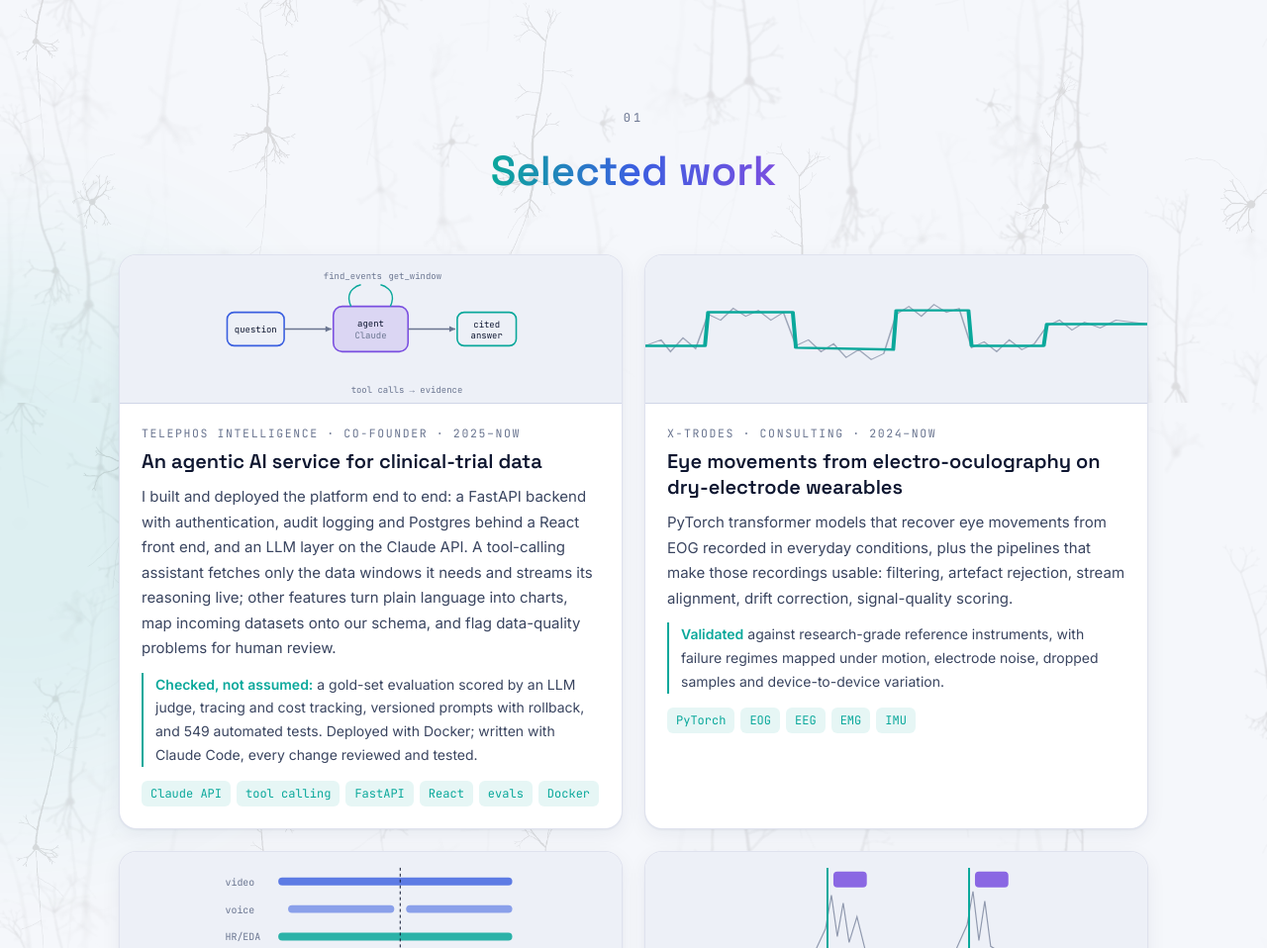
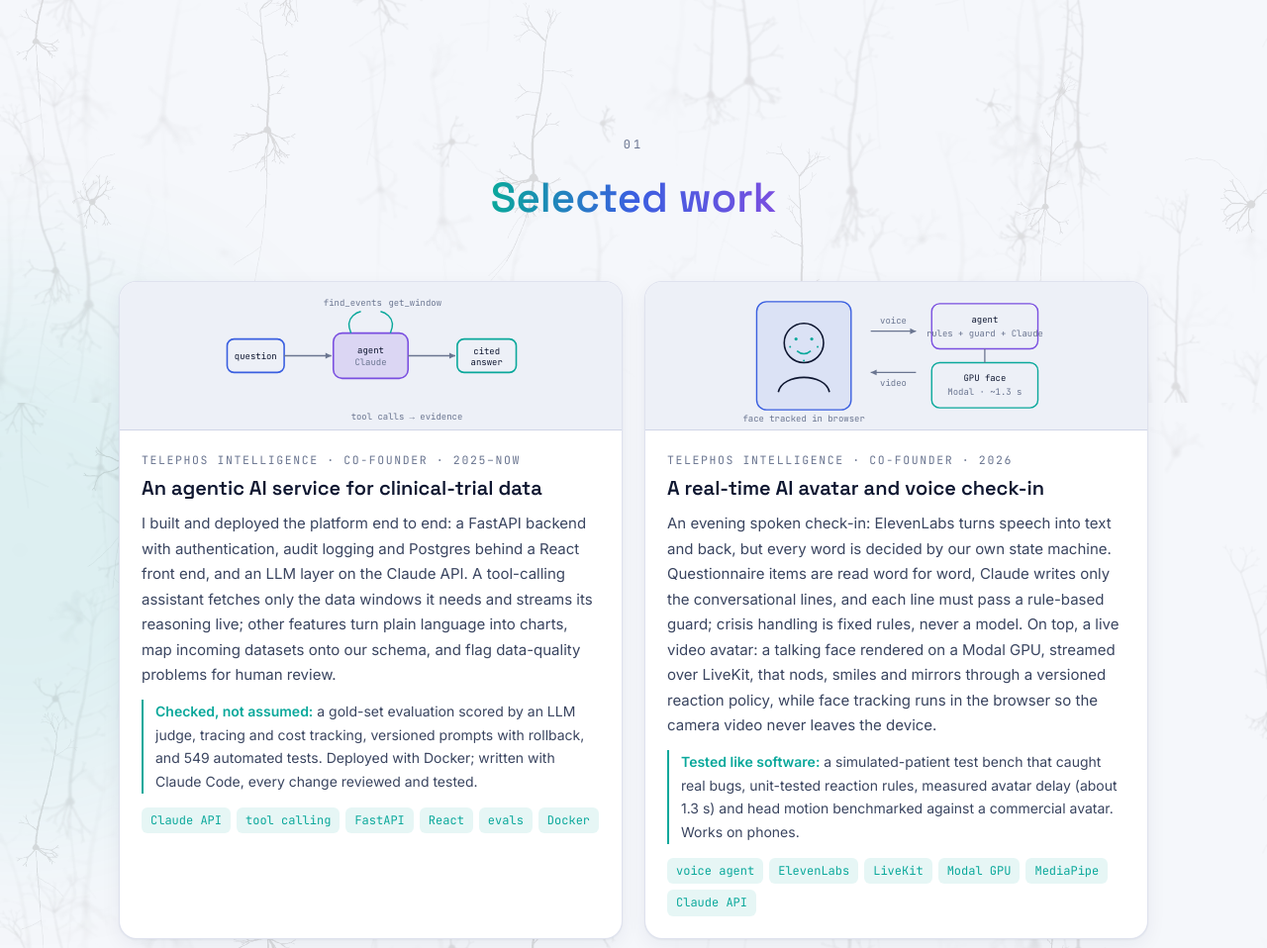
Before and after one commit to DanieleRe/DanieleRe.github.io, a plain HTML site: page index.html in a window 1280 px wide. Shown: the part 1222-2180 px from the top of the page at 99% size. Drawn offline with Linux system fonts and the light colour scheme.

Commit message:
Portfolio: add the voice check-in agent and real-time AI avatar
Co-Authored-By: Claude Opus 5.5 <noreply@anthropic.com>

```diff
--- a/index.html
+++ b/index.html
@@ -152,7 +152,7 @@
 
   /* work */
   .projects { display: grid; gap: 22px; }
-  @media (min-width: 820px) { .projects { grid-template-columns: 1fr 1fr; } }
+  @media (min-width: 820px) { .projects { grid-template-columns: 1fr 1fr; } .projects > .proj:last-child:nth-child(odd) { grid-column: 1 / -1; } }
   .proj { border: 1px solid var(--border); border-radius: 18px; overflow: hidden; background: var(--panel); transition: transform .25s, border-color .25s; display: flex; flex-direction: column; }
   .proj:hover { transform: translateY(-4px); border-color: color-mix(in srgb, var(--c1) 45%, var(--border)); }
   .proj .viz { height: 150px; background: var(--bg-2); border-bottom: 1px solid var(--border); }
@@ -257,7 +257,7 @@
         <p class="org">ML Consultant, X-trodes · Co-founder, Telephos Intelligence</p>
         <p>From modelling binocular vision for a humanoid robot to decoding eye movements from electrodes on the face, my path has followed one question: <span class="motto">how do you turn a weak, noisy signal from the body into a measurement you can trust?</span></p>
         <p>I trained as a <b>biomedical and neuro-engineer</b> at the <b>University of Genoa</b>, then did a <b>PhD in cognitive neuroscience</b> at the <b>Hebrew University of Jerusalem</b>, showing that attention samples the visual world rhythmically.</p>
-        <p>As a postdoc at <b>Tel Aviv University</b> I built real-time closed-loop systems on wearable EMG and accelerometer streams and planned non-invasive retinal stimulation. Since then I've worked on wearable biosignal ML as a consultant to <b>X-trodes</b> and co-founded <b>Telephos</b>, where I built a multimodal capture platform for health measurement and the agentic AI service that analyses its data, from the FastAPI backend to deployment.</p>
+        <p>As a postdoc at <b>Tel Aviv University</b> I built real-time closed-loop systems on wearable EMG and accelerometer streams and planned non-invasive retinal stimulation. Since then I've worked on wearable biosignal ML as a consultant to <b>X-trodes</b> and co-founded <b>Telephos</b>, where I built a multimodal capture platform for health measurement and the agentic AI service that analyses its data, from the FastAPI backend to deployment, plus a voice check-in agent and a real-time AI avatar.</p>
         <p>Across all of it the loop is the same: design how the data is collected, understand the noise, build the model, and validate it against something trustworthy, including reporting what doesn't work.</p>
         <div class="stats">
           <div><b data-count="10">10</b><span>Publications</span></div>
@@ -305,6 +305,31 @@
           <p>I built and deployed the platform end to end: a FastAPI backend with authentication, audit logging and Postgres behind a React front end, and an LLM layer on the Claude API. A tool-calling assistant fetches only the data windows it needs and streams its reasoning live; other features turn plain language into charts, map incoming datasets onto our schema, and flag data-quality problems for human review.</p>
           <p class="val-line"><b>Checked, not assumed:</b> a gold-set evaluation scored by an LLM judge, tracing and cost tracking, versioned prompts with rollback, and 549 automated tests. Deployed with Docker; written with Claude Code, every change reviewed and tested.</p>
           <div class="tags"><span>Claude API</span><span>tool calling</span><span>FastAPI</span><span>React</span><span>evals</span><span>Docker</span></div>
+        </div>
+      </article>
+
+      <article class="proj reveal">
+        <div class="viz"><svg viewBox="0 0 320 150" aria-hidden="true">
+          <g font-family="JetBrains Mono, monospace" font-size="9" fill="var(--muted)">
+            <rect x="18" y="20" width="96" height="110" rx="10" fill="color-mix(in srgb, var(--c2) 10%, transparent)" stroke="var(--c2)" stroke-width="1.4"/>
+            <circle cx="66" cy="62" r="20" fill="none" stroke="var(--head)" stroke-width="1.6"/><path d="M40 112 C44 92 88 92 92 112" fill="none" stroke="var(--head)" stroke-width="1.6"/>
+            <path d="M59 70 Q66 76 73 70" fill="none" stroke="var(--c1)" stroke-width="1.6"/>
+            <g fill="var(--c1)"><circle cx="58" cy="58" r="1.6"/><circle cx="74" cy="58" r="1.6"/><circle cx="52" cy="66" r="1"/><circle cx="80" cy="66" r="1"/><circle cx="66" cy="80" r="1"/></g>
+            <text x="66" y="142" text-anchor="middle">face tracked in browser</text>
+            <path d="M134 50 h46" stroke="var(--muted)" stroke-width="1.3"/><path d="M180 50 l-6 -3 v6z"/>
+            <path d="M180 92 h-46" stroke="var(--muted)" stroke-width="1.3"/><path d="M134 92 l6 -3 v6z"/>
+            <text x="157" y="42" text-anchor="middle">voice</text><text x="157" y="106" text-anchor="middle">video</text>
+            <rect x="196" y="22" width="108" height="46" rx="8" fill="none" stroke="var(--c3)" stroke-width="1.4"/><text x="250" y="41" text-anchor="middle" fill="var(--head)">agent</text><text x="250" y="55" text-anchor="middle">rules + guard + Claude</text>
+            <rect x="196" y="82" width="108" height="46" rx="8" fill="none" stroke="var(--c1)" stroke-width="1.4"/><text x="250" y="101" text-anchor="middle" fill="var(--head)">GPU face</text><text x="250" y="115" text-anchor="middle">Modal · ~1.3 s</text>
+            <path d="M250 68 v14" stroke="var(--muted)" stroke-width="1.3"/>
+          </g>
+        </svg></div>
+        <div class="body">
+          <div class="kicker mono">Telephos Intelligence · co-founder · 2026</div>
+          <h3>A real-time AI avatar and voice check-in</h3>
+          <p>An evening spoken check-in: ElevenLabs turns speech into text and back, but every word is decided by our own state machine. Questionnaire items are read word for word, Claude writes only the conversational lines, and each line must pass a rule-based guard; crisis handling is fixed rules, never a model. On top, a live video avatar: a talking face rendered on a Modal GPU, streamed over LiveKit, that nods, smiles and mirrors through a versioned reaction policy, while face tracking runs in the browser so the camera video never leaves the device.</p>
+          <p class="val-line"><b>Tested like software:</b> a simulated-patient test bench that caught real bugs, unit-tested reaction rules, measured avatar delay (about 1.3 s) and head motion benchmarked against a commercial avatar. Works on phones.</p>
+          <div class="tags"><span>voice agent</span><span>ElevenLabs</span><span>LiveKit</span><span>Modal GPU</span><span>MediaPipe</span><span>Claude API</span></div>
         </div>
       </article>
 
```
